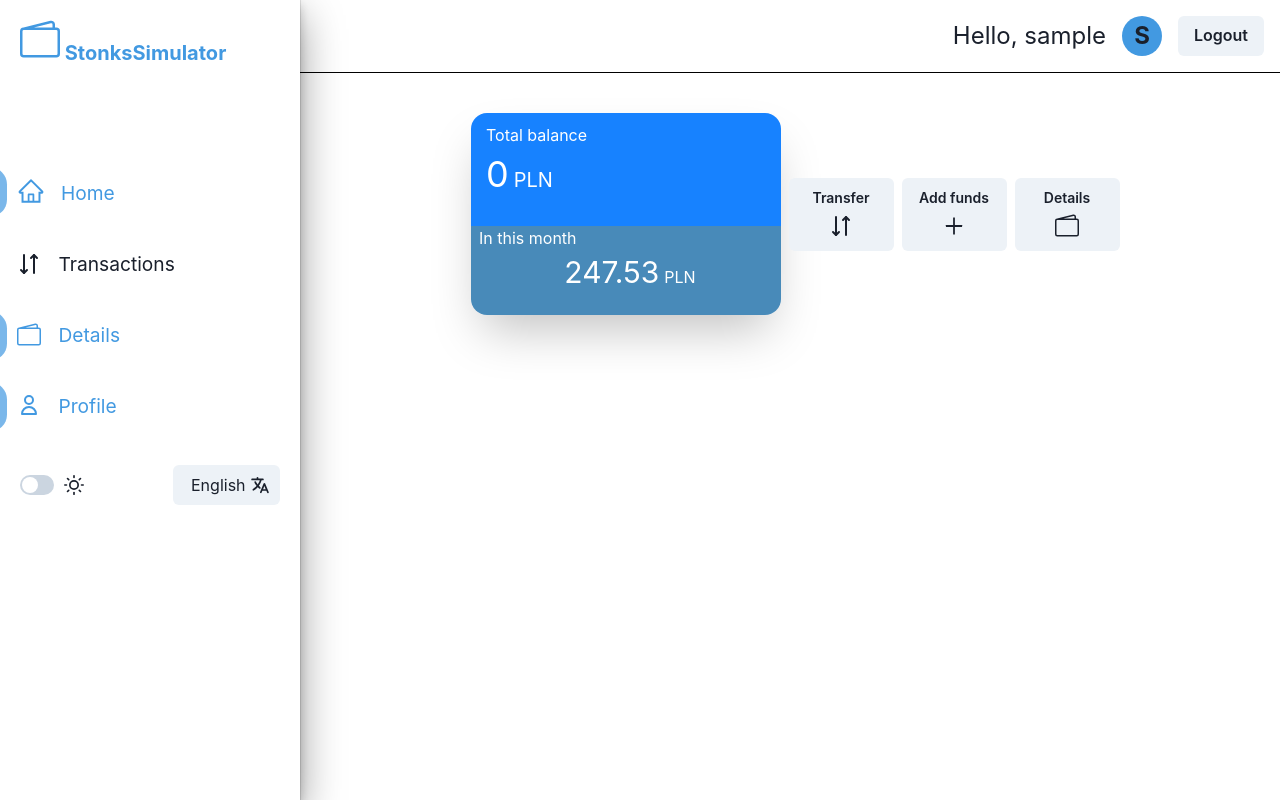
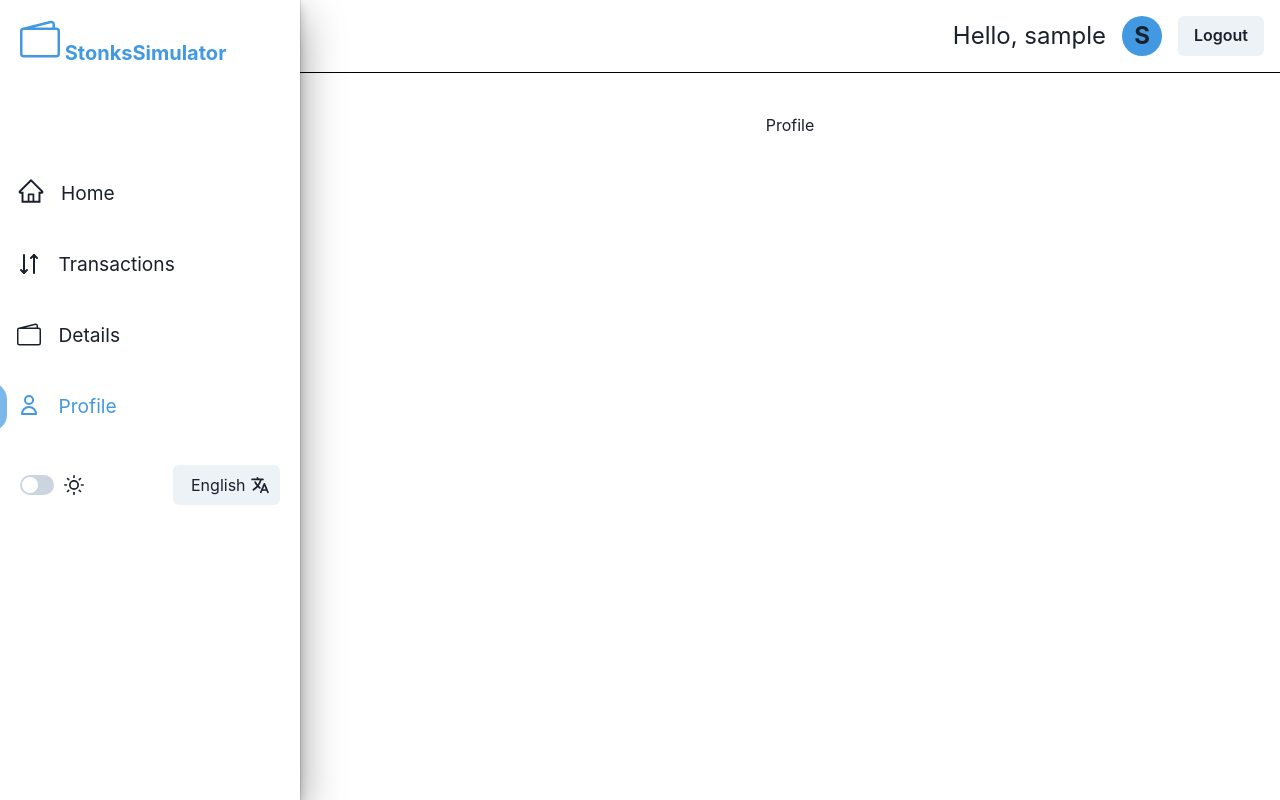
Before and after one commit to wojtequ/Stonks-simulator, a React (Create React App) app: page /profile in a window 1280 px wide. Before the commit this address led to /homepage. Built offline with nearby package versions, Linux system fonts and the light colour scheme; no server answers; sample sign-in values are in the browser's storage.

Commit message:
initialized components

```diff
--- a/src/App.tsx
+++ b/src/App.tsx
@@ -10,6 +10,8 @@ import { LanguageContext } from "./contexts/LanguageContext";
 import { getActiveLanguage, Language } from "./translations/utils";
 import {Box, useBreakpointValue} from "@chakra-ui/react";
 import {Header} from "./components/navigation/Header";
+import {Details} from "./components/views/Details";
+import {Profile} from "./components/views/Profile";
 
 const smVariant = {navigation: 'drawer', navigationButton: true}
 const mdVariant = {navigation: 'sidebar', navigationButton: false}
@@ -42,6 +44,8 @@ function App() {
         <Routes>
             <Route path="/homepage" element={<HomePage/>}/>
             <Route path="/transactions" element={<Transactions/>}/>
+            <Route path="/details" element={<Details/>}/>
+            <Route path="/profile" element={<Profile/>}/>
             <Route path="*" element={<Navigate to="/homepage"/>}/>
         </Routes>
 
--- a/src/components/navigation/Sidebar.tsx
+++ b/src/components/navigation/Sidebar.tsx
@@ -73,7 +73,7 @@ const SidebarContent: React.FC<SideBarContentProps> = ({ onClick }) => (
       {t("transactions")}
     </NavLink>
     <NavLink
-      to="#"
+      to="/details"
       id="navlink"
       className={({ isActive }) => (isActive ? activeLinkClassName : undefined)}
       onClick={onClick}
@@ -88,7 +88,7 @@ const SidebarContent: React.FC<SideBarContentProps> = ({ onClick }) => (
       {t("details")}
     </NavLink>
     <NavLink
-      to="#"
+      to="/profile"
       id="navlink"
       className={({ isActive }) => (isActive ? activeLinkClassName : undefined)}
       onClick={onClick}
--- /dev/null
+++ b/src/components/views/Details.tsx
@@ -0,0 +1,12 @@
+import {Fragment} from "react";
+import {Center} from "@chakra-ui/react";
+
+export const Details = () => {
+    return(
+        <Fragment>
+            <Center mt={10}>
+                <h1>Details</h1>
+            </Center>
+        </Fragment>
+    )
+}
--- /dev/null
+++ b/src/components/views/Profile.tsx
@@ -0,0 +1,12 @@
+import {Fragment} from "react";
+import {Center} from "@chakra-ui/react";
+
+export const Profile = () => {
+    return(
+        <Fragment>
+            <Center mt={10}>
+                <h1>Profile</h1>
+            </Center>
+        </Fragment>
+    )
+}
```
